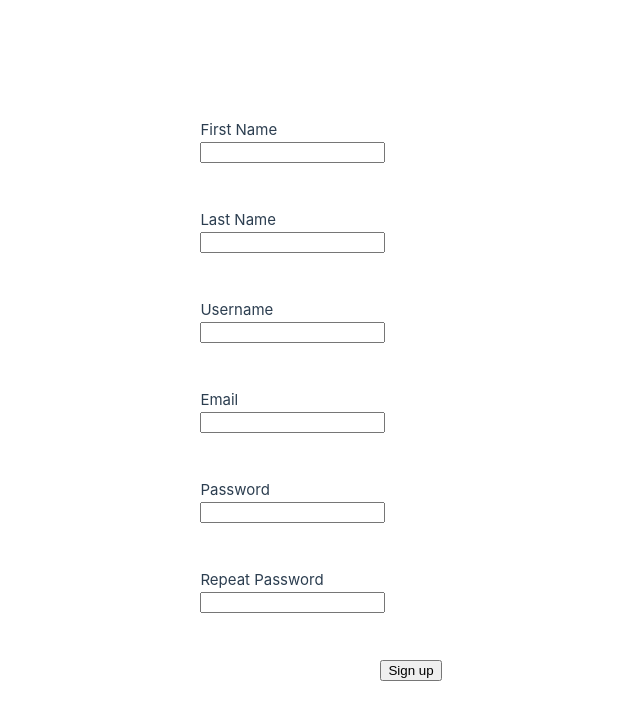
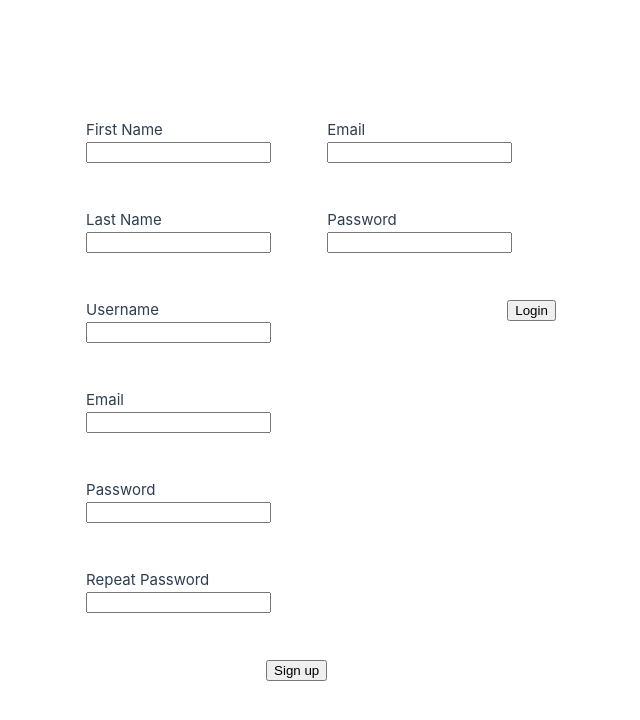
Before and after one commit to AlexGamer29/chat-app, a Vue app in the folder frontend/: page / in a window 1280 px wide. Shown: the top 720 px of the page, without its empty margins (319-959 px from the left). Built offline with nearby package versions, Linux system fonts and the light colour scheme; the HTML template or start-up script is replaced by a standard one.

Commit message:
feat(3-fe-authentication-user-login): add Login component. #3

```diff
--- a/frontend/src/App.vue
+++ b/frontend/src/App.vue
@@ -1,11 +1,13 @@
 <script setup>
 import SignUp from './views/account/SignUpView.vue'
+import Login from './views/account/LoginView.vue'
 </script>
 
 <template>
   <header>
     <div class="wrapper">
       <SignUp />
+      <Login />
     </div>
   </header>
 </template>
--- /dev/null
+++ b/frontend/src/components/account/Login/Login.vue
@@ -0,0 +1,97 @@
+<template>
+  <el-form ref="form" :model="form" :rules="rules" label-width="180px" size="large">
+    <el-form-item label="Email" prop="email">
+      <el-input v-model="form.email"></el-input>
+    </el-form-item>
+    <el-form-item label="Password" prop="password">
+      <el-input type="password" v-model="form.password"></el-input>
+    </el-form-item>
+    <el-form-item>
+      <el-button type="primary" @click="submitForm('form')">Login</el-button>
+    </el-form-item>
+  </el-form>
+</template>
+
+<style scoped>
+.el-form-item:not(:last-child) {
+  margin-bottom: 3em;
+}
+</style>
+
+<script>
+import { defineComponent } from 'vue'
+import { ElForm, ElFormItem, ElInput, ElButton } from 'element-plus'
+import axios from 'axios'
+
+export default defineComponent({
+  name: 'SignUpForm',
+  components: {
+    ElForm,
+    ElFormItem,
+    ElInput,
+    ElButton
+  },
+  data() {
+    return {
+      form: {
+        email: '',
+        password: ''
+      },
+      rules: {
+        email: [
+          { required: true, message: 'Please enter your email', trigger: 'blur' },
+          {
+            type: 'email',
+            message: 'Please enter a valid email address',
+            trigger: ['blur', 'change']
+          }
+        ],
+        password: [
+          { required: true, message: 'Please enter your password', trigger: 'blur' },
+          {
+            pattern: /^[a-zA-Z0-9]{6,30}$/,
+            message:
+              'Password must contain only alphanumeric characters and be between 6 and 30 characters long',
+            trigger: 'blur'
+          }
+        ]
+      }
+    }
+  },
+  methods: {
+    submitForm(formName) {
+      this.$refs[formName].validate((valid) => {
+        if (valid) {
+          console.log(`Login`, this.form)
+          const data = {
+            email: this.form.email,
+            password: this.form.password
+          }
+
+          axios.post('http://localhost:3000/' + 'api/auth/login', data).then((res) => {
+            console.log(`*** RES`, res.data)
+          })
+
+          this.$message({
+            message: 'Form submitted successfully',
+            type: 'success'
+          })
+        } else {
+          this.$message({
+            message: 'Form validation failed',
+            type: 'error'
+          })
+          return false
+        }
+      })
+    },
+    validateRepeatPassword(rule, value, callback) {
+      if (value !== this.form.password) {
+        callback(new Error('The two passwords do not match'))
+      } else {
+        callback()
+      }
+    }
+  }
+})
+</script>
--- /dev/null
+++ b/frontend/src/views/account/LoginView.vue
@@ -0,0 +1,9 @@
+<script setup>
+import Login from '../../components/account/Login/Login.vue';
+</script>
+
+<template>
+  <main>
+    <Login />
+  </main>
+</template>
```
